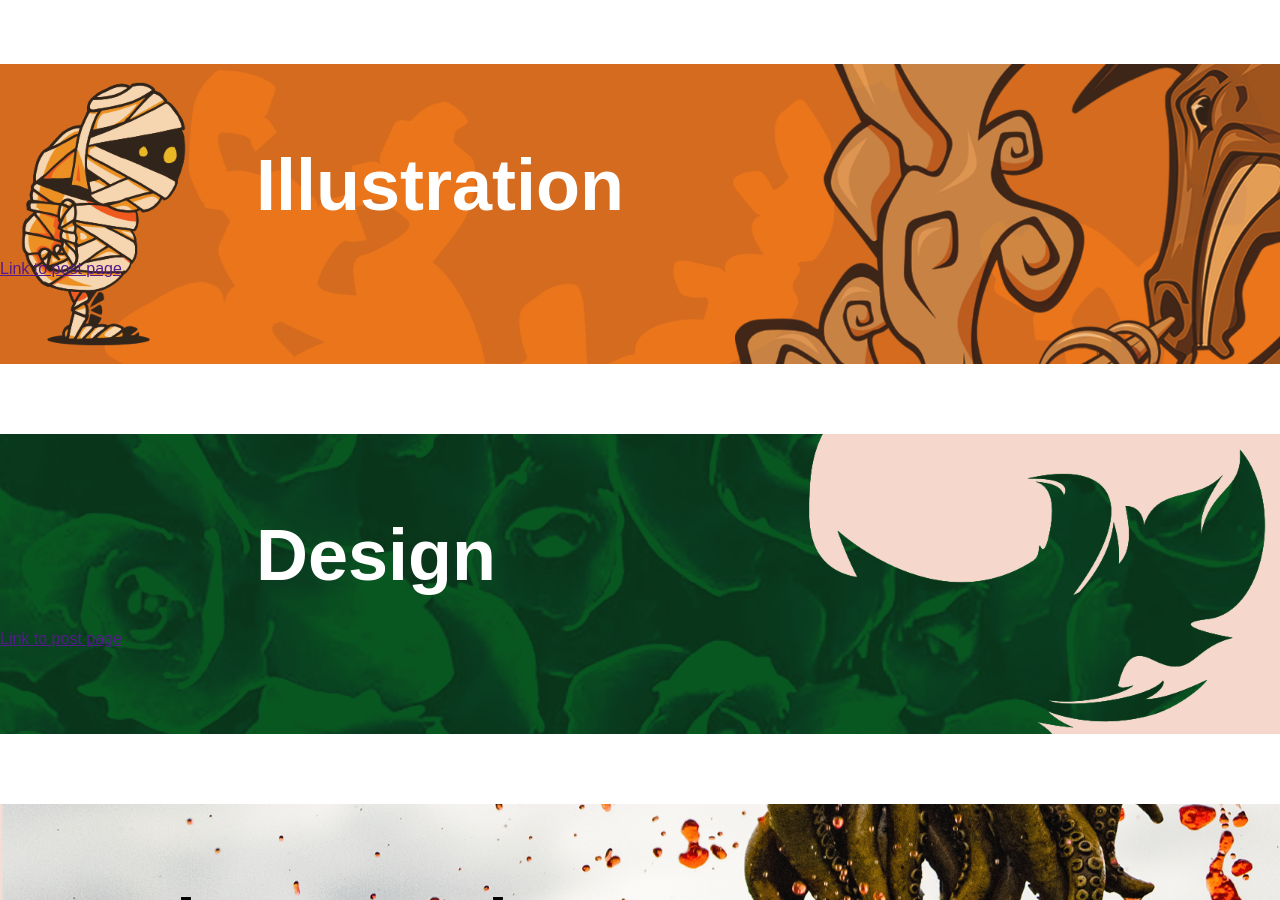
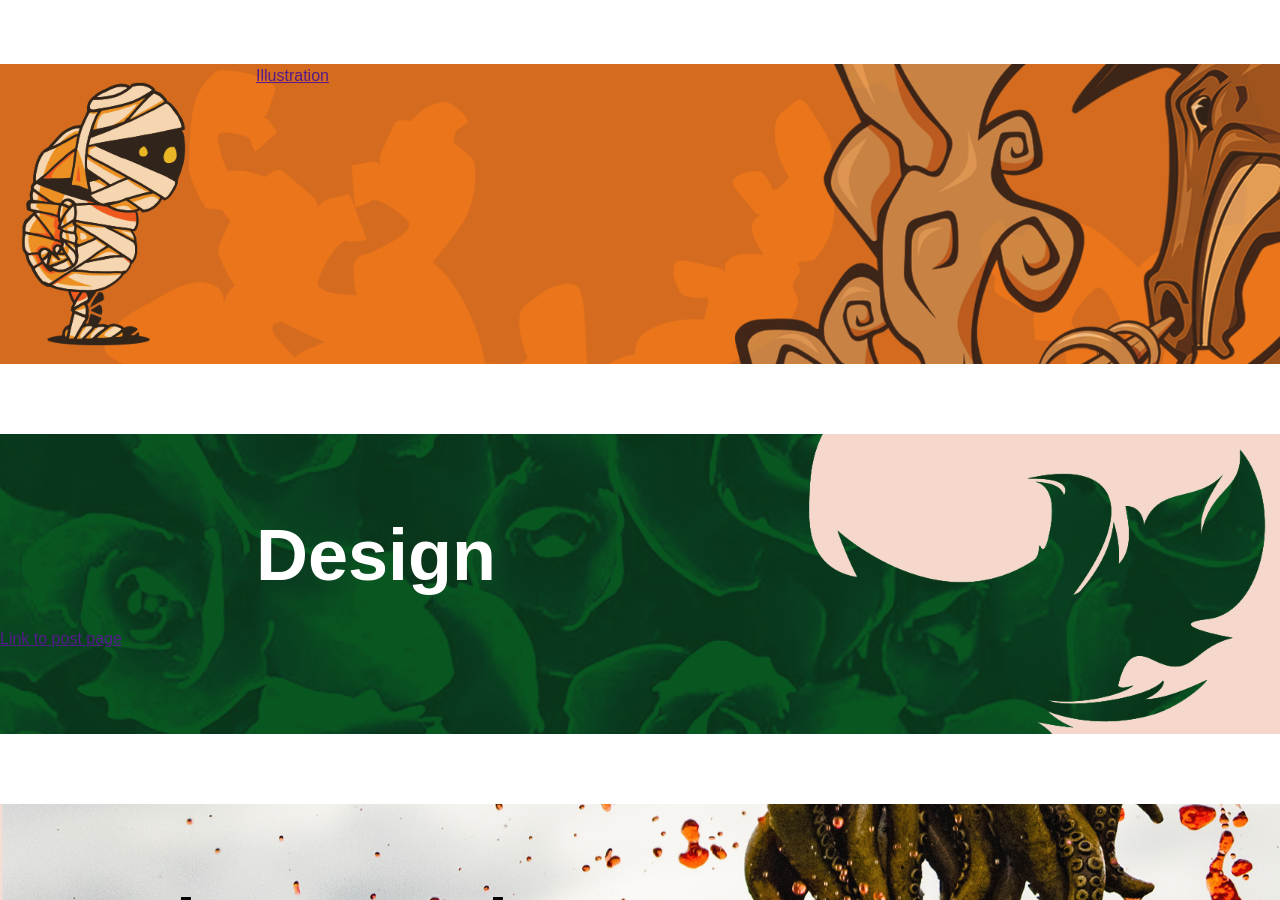
Before and after one commit to SteveReaume/SteveReaume, a Jekyll site: the page built from index.html, in a window 1280 px wide and 900 px high, scrolled down 913 px. Built offline with Jekyll 4.4.1, drawn with Linux system fonts in a browser that asks for light colours.

Commit message:
Update home.html

```diff
--- a/_includes/home.html
+++ b/_includes/home.html
@@ -2,8 +2,7 @@
 
 
                     <div class="type" id="Illustration">
-                         <h1 style="margin-left: 20%;">Illustration</h1>
-                      <a class="divLink" href "{{site.baseurl}}/portfolio.html" <p> Link to post page </p> </a>
+                      <a class="divLink" href "{{site.baseurl}}/portfolio.html" <h1 style="margin-left: 20%;">Illustration</h1> </a>
                     </div>
 
 
```
